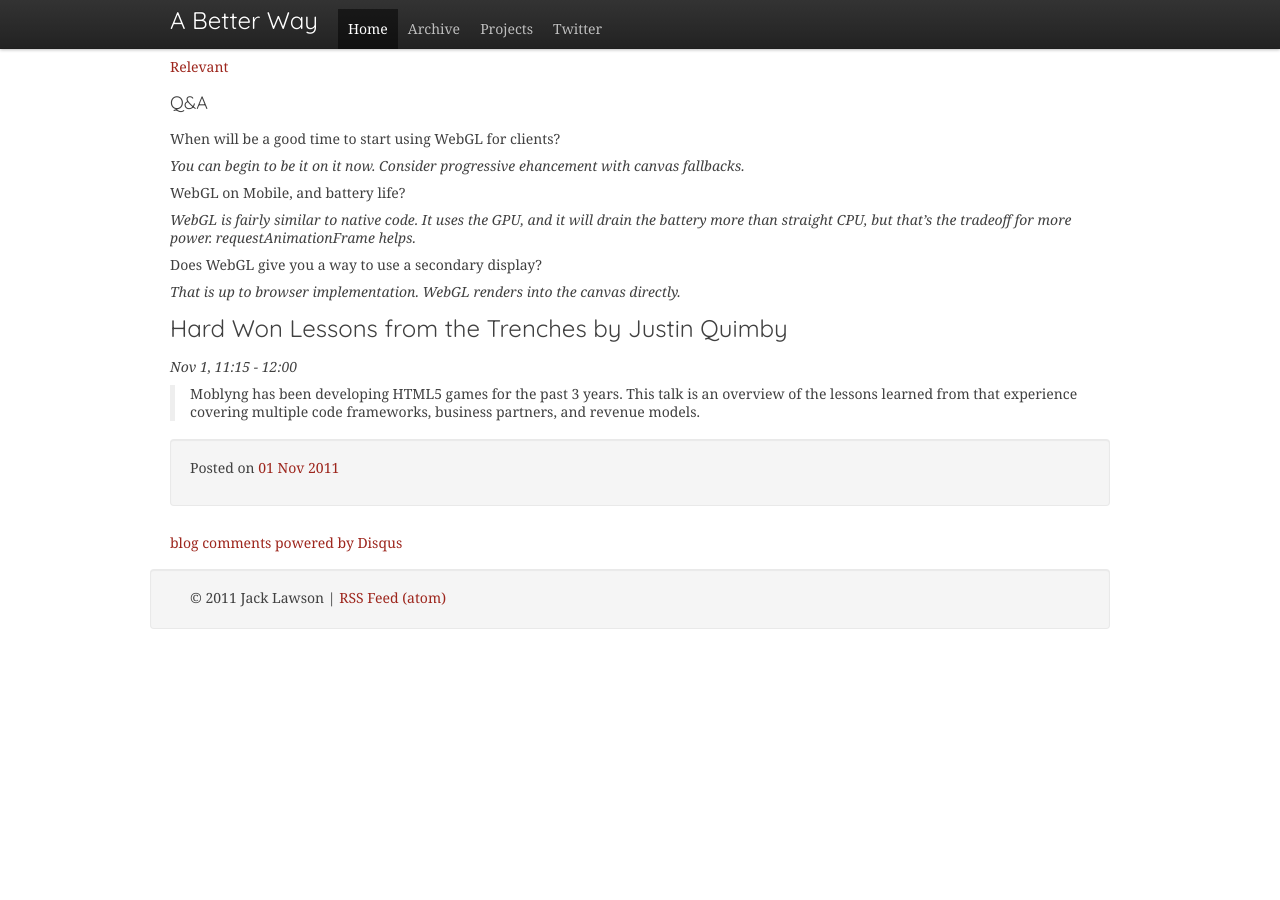
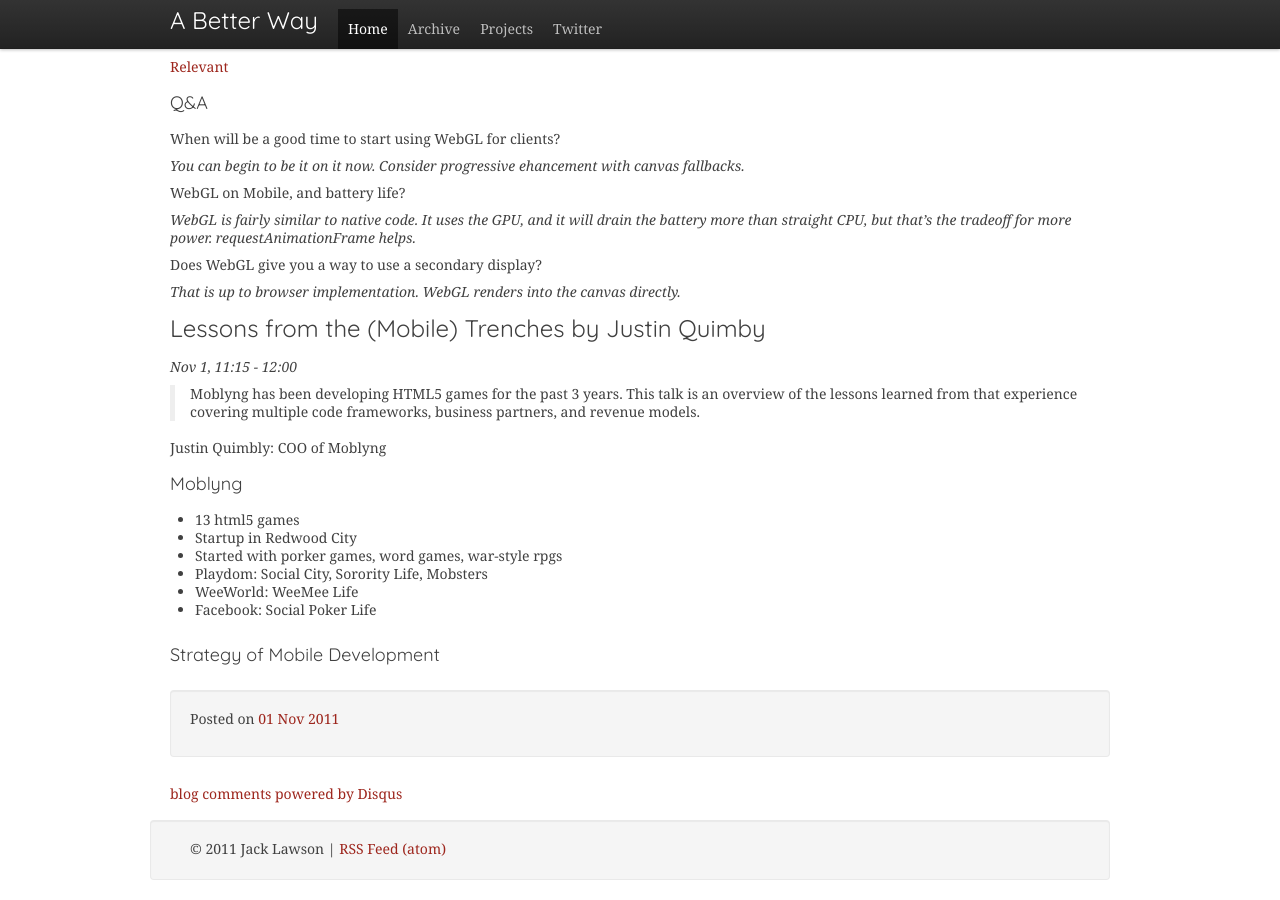
Before and after one commit to ajacksified/ajacksified.github.com, a Jekyll site: the page built from _posts/2011-11-01-new-game-conf-liveblog.markdown, in a window 1280 px wide and 900 px high, scrolled down 2344 px. Built offline with Jekyll 4.4.1, drawn with Linux system fonts in a browser that asks for light colours; nearby versions of some CDN libraries; some web fonts are replaced; comment, search, counter and statistics services are not loaded; before the commit the page ends 2993 px from its top, so only the background shows below that.

Commit message:
Session 3

```diff
--- a/_posts/2011-11-01-new-game-conf-liveblog.markdown
+++ b/_posts/2011-11-01-new-game-conf-liveblog.markdown
@@ -145,9 +145,22 @@
 
 *That is up to browser implementation. WebGL renders into the canvas directly.*
 
-## Hard Won Lessons from the Trenches by Justin Quimby
+## Lessons from the (Mobile) Trenches by Justin Quimby
 *Nov 1, 11:15 - 12:00*
 
 > Moblyng has been developing HTML5 games for the past 3 years.
 This talk is an overview of the lessons learned from that experience
 covering multiple code frameworks, business partners, and revenue models.
+
+Justin Quimbly: COO of Moblyng
+
+### Moblyng
+
+* 13 html5 games
+* Startup in Redwood City
+* Started with porker games, word games, war-style rpgs
+* Playdom: Social City, Sorority Life, Mobsters
+* WeeWorld: WeeMee Life
+* Facebook: Social Poker Life
+
+### Strategy of Mobile Development
```
